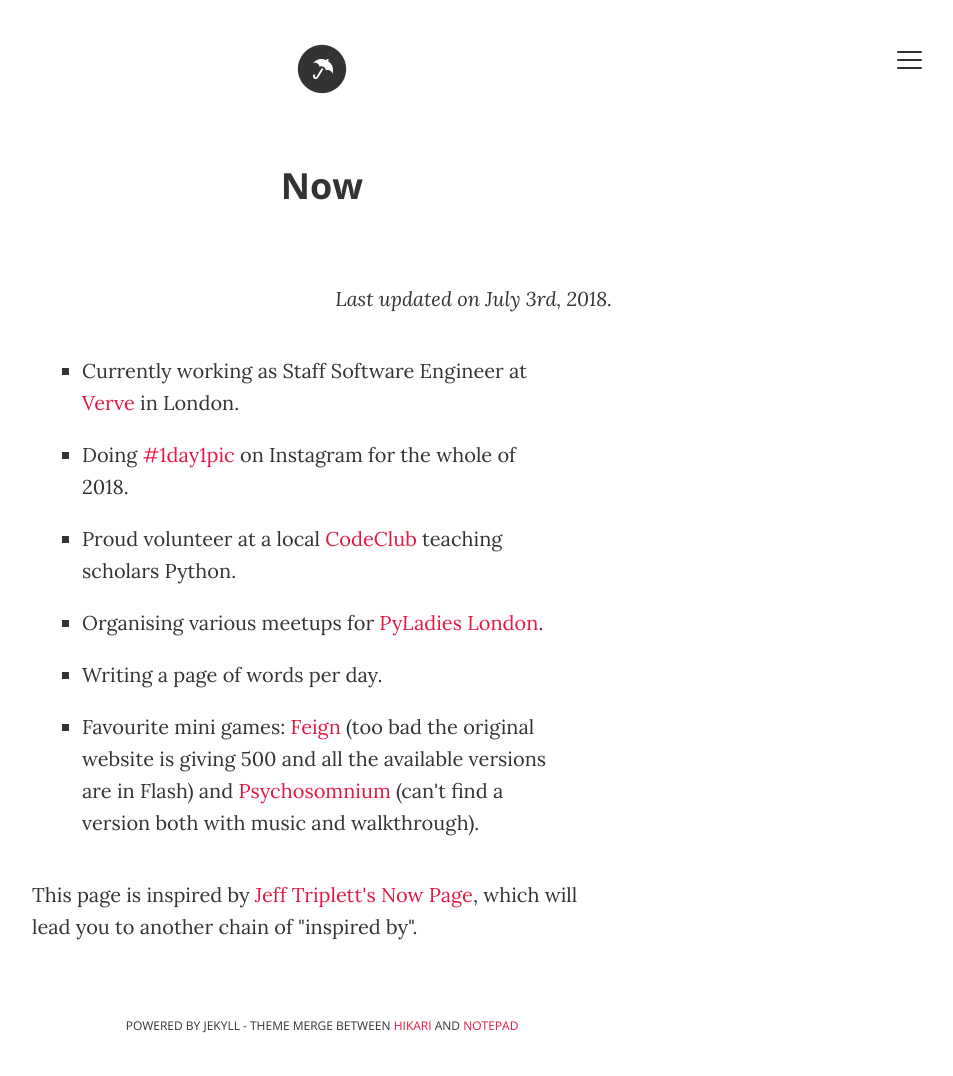
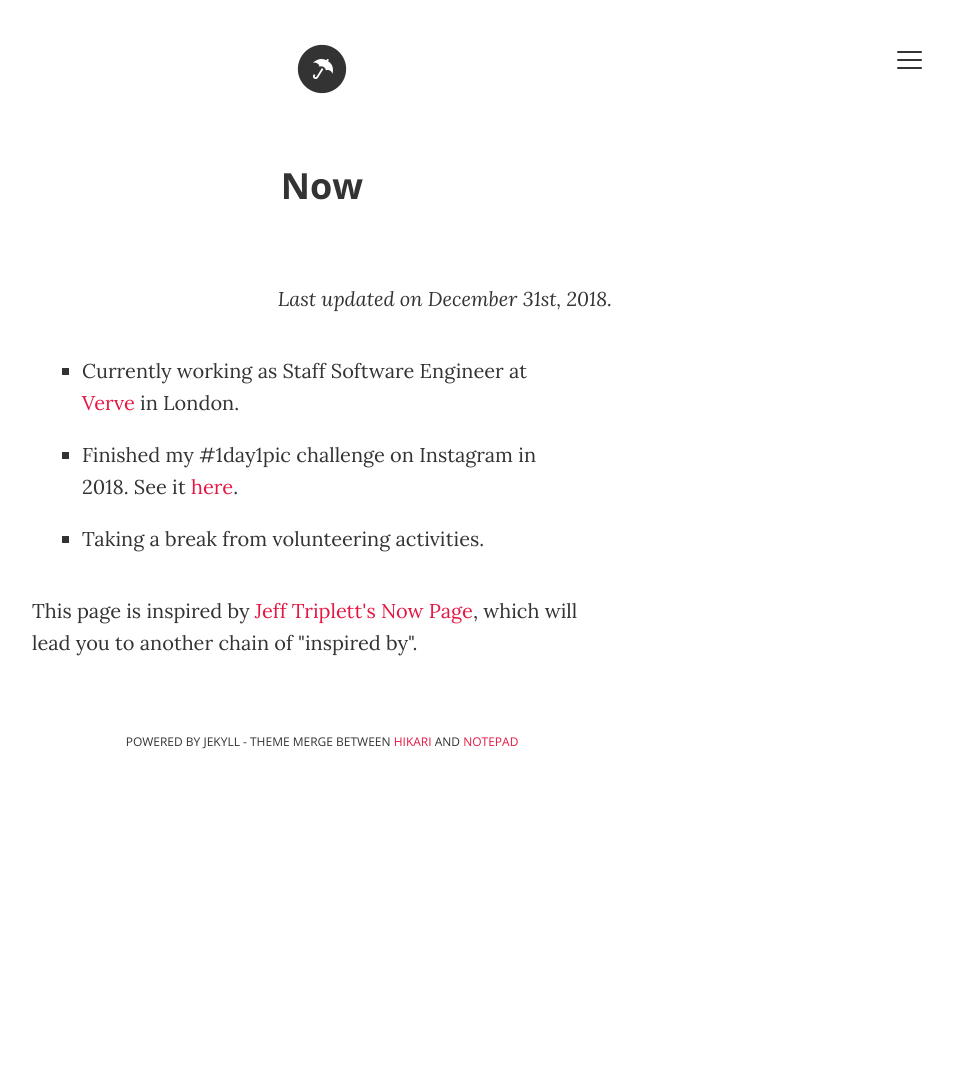
Before and after one commit to ana-balica/ana-balica.github.io, a Jekyll site: the page built from now.html, in a window 1280 px wide. Shown: the whole page, without its empty margins (318-1271 px from the left). Built offline with Jekyll 4.4.1, drawn with Linux system fonts in a browser that asks for light colours; comment, search, counter and statistics services are not loaded; after the commit the page ends 900 px from its top, so only the background shows below that.

Commit message:
Update my now page

```diff
--- a/now.html
+++ b/now.html
@@ -6,14 +6,11 @@ description: "What I'm doing now"
 ---
 <div class="posts custom-page-container">
   <h1>Now</h1>
-  <p class="last-updated"><em>Last updated on July 3rd, 2018.</em></p>
+  <p class="last-updated"><em>Last updated on December 31st, 2018.</em></p>
   <ul class="now-list">
       <li>Currently working as Staff Software Engineer at <a href='https://verve.co/' target='_blank'>Verve</a> in London.</li>
-      <li>Doing <a href="https://www.instagram.com/ana_ananasova/" target='_blank'>#1day1pic</a> on Instagram for the whole of 2018.</li>
-      <li>Proud volunteer at a local <a href="https://www.codeclub.org.uk/">CodeClub</a> teaching scholars Python.</li>
-      <li>Organising various meetups for <a href="https://www.meetup.com/PyLadiesLondon/" target='_blank'>PyLadies London</a>.</li>
-      <li>Writing a page of words per day.</li>
-      <li>Favourite mini games: <a href="https://www.youtube.com/watch?v=g6c2mr7TFWA" target='_blank'>Feign</a> (too bad the original website is giving 500 and all the available versions are in Flash) and <a href="https://www.youtube.com/watch?v=Ii3eta1iiSY" target='_blank'>Psychosomnium</a> (can't find a version both with music and walkthrough).</li>
+      <li>Finished my #1day1pic challenge on Instagram in 2018. See it <a href="https://www.instagram.com/ana_ananasova/" target='_blank'>here</a>.</li>
+      <li>Taking a break from volunteering activities.</li>
   </ul>
 
   <p>This page is inspired by <a href="https://jefftriplett.com/now/" target='_blank'>Jeff Triplett's Now Page</a>, which will lead you to another chain of "inspired by".</p>
```
